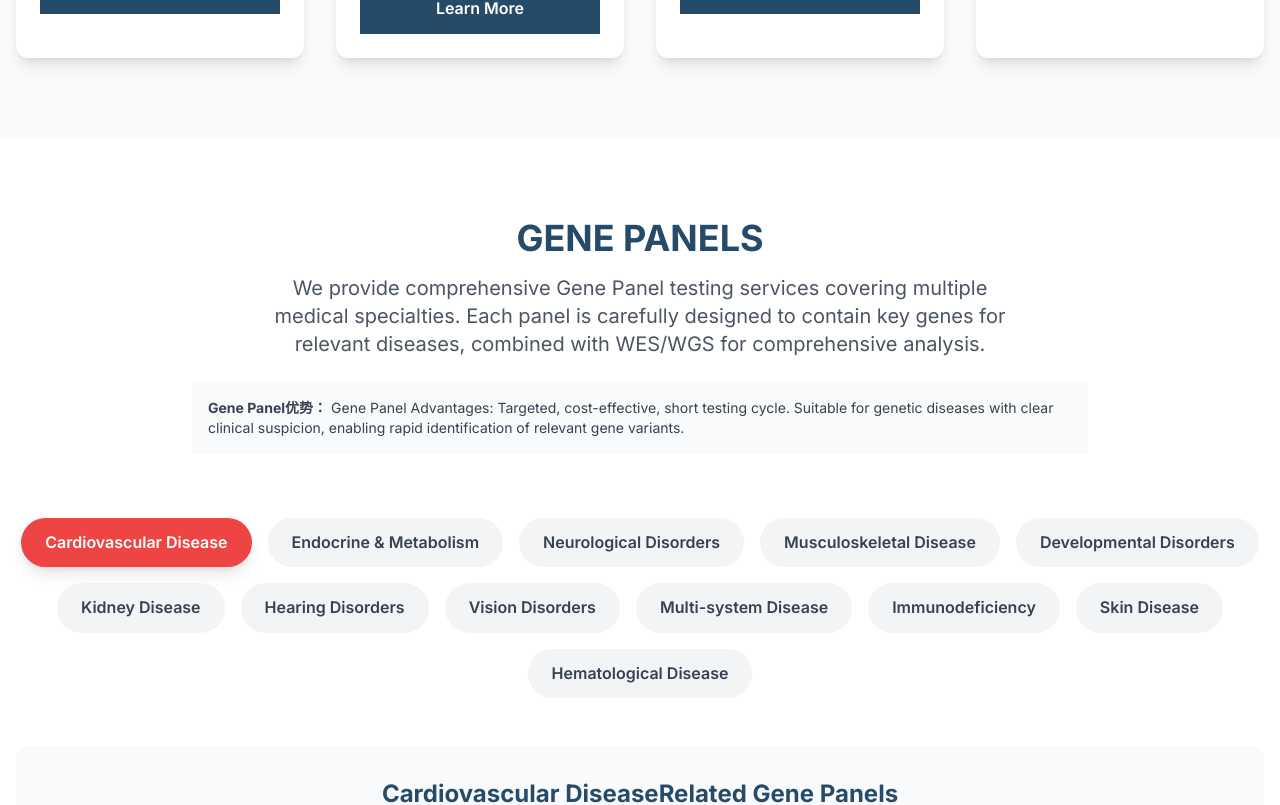
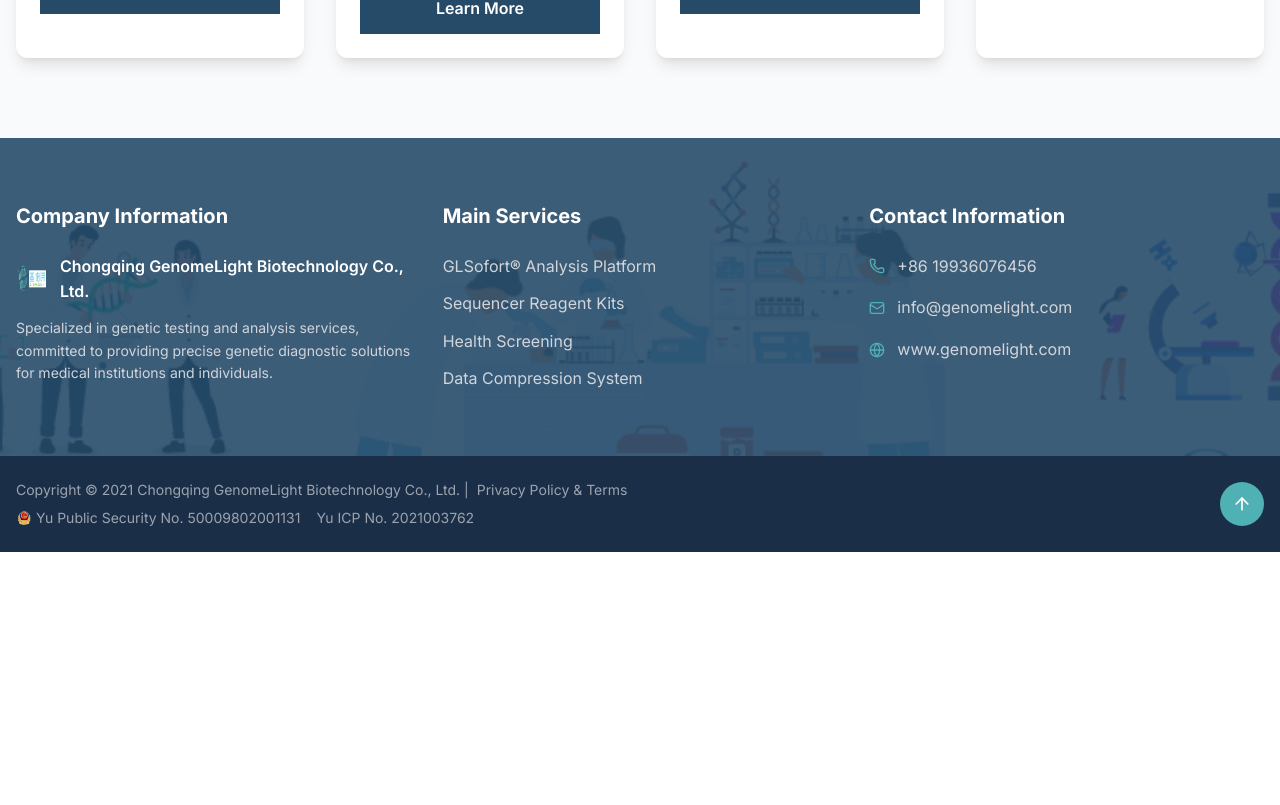
Before and after one commit to glsofort/genomelight, a React (Vite) app: page / in a window 1280 px wide. Shown: the part 1676-2481 px from the top of the page. After the commit the page ends 2228 px from the top, so only its background shows below. Built offline with nearby package versions, Linux system fonts and the light colour scheme.

Commit message:
fix: modify footer

```diff
--- a/src/components/Home.tsx
+++ b/src/components/Home.tsx
@@ -7,7 +7,7 @@ const Home = () => {
     <div>
       <Hero />
       <Services />
-      <GenePanels />
+      {/* <GenePanels /> */}
     </div>
   )
 }
--- a/src/i18n/locales/en-US.json
+++ b/src/i18n/locales/en-US.json
@@ -112,10 +112,10 @@
     "services": {
       "title": "Main Services",
       "items": [
-        "Gene Sequencing Analysis (GLSofort®)",
-        "Rare Disease Genetic Diagnosis",
-        "Carrier Screening",
-        "Gene Panel Testing"
+        "GLSofort® Analysis Platform",
+        "Sequencer Reagent Kits",
+        "Health Screening",
+        "Data Compression System"
       ],
       "links": [
         "/glsofort",
--- a/src/i18n/locales/zh-CN.json
+++ b/src/i18n/locales/zh-CN.json
@@ -113,10 +113,10 @@
     "services": {
       "title": "主要服务",
       "items": [
-        "基因测序解析服务(GLSofort®)",
-        "罕见病基因诊断",
-        "携带者筛查",
-        "基因面板检测"
+        "GLSofort®解读平台",
+        "测序仪试剂盒",
+        "大健康筛查",
+        "数据压缩一体机"
       ],
       "links": [
         "/glsofort",
```
Also changed, not shown: public/images/2948968051.jpeg.
